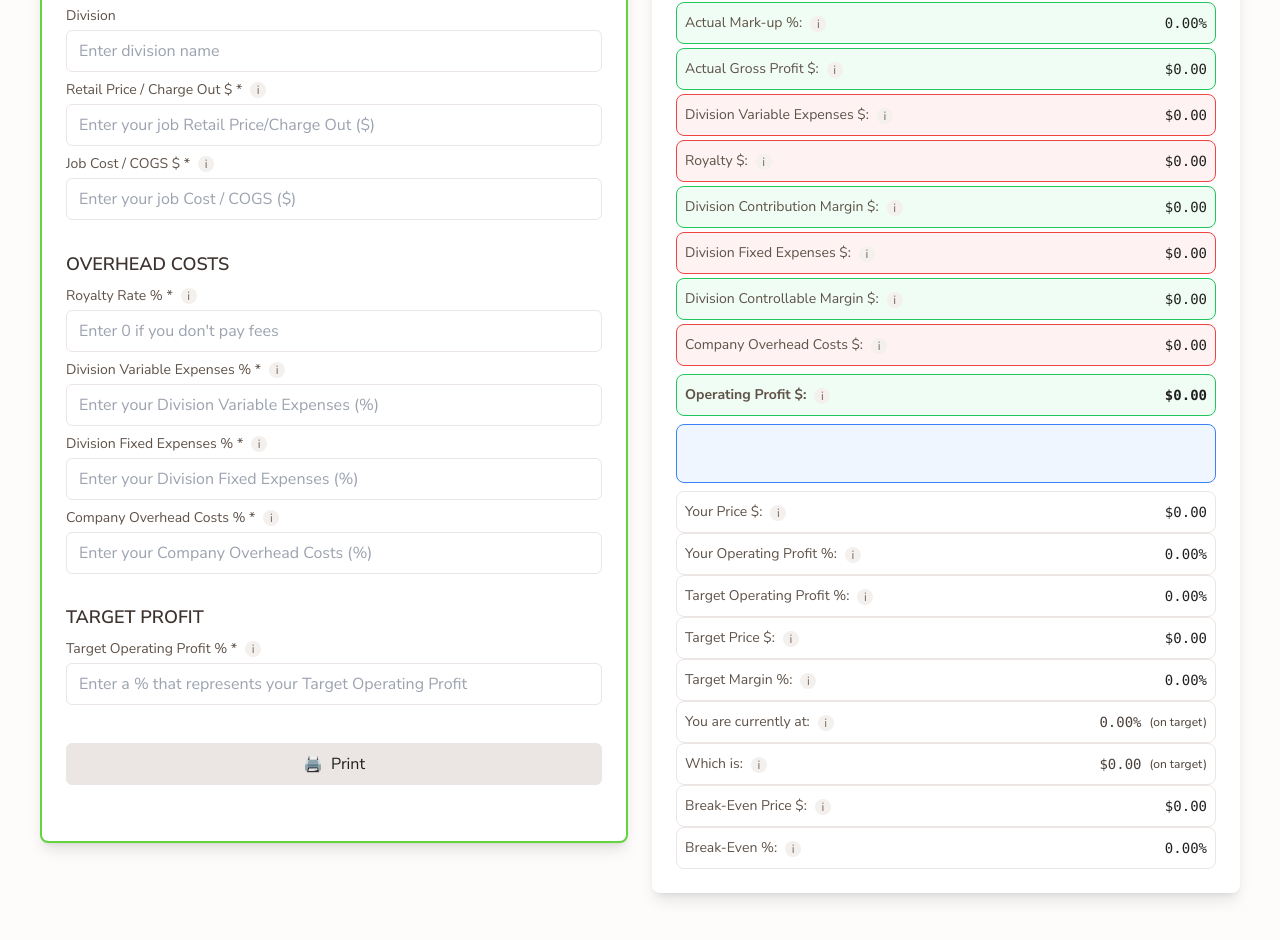
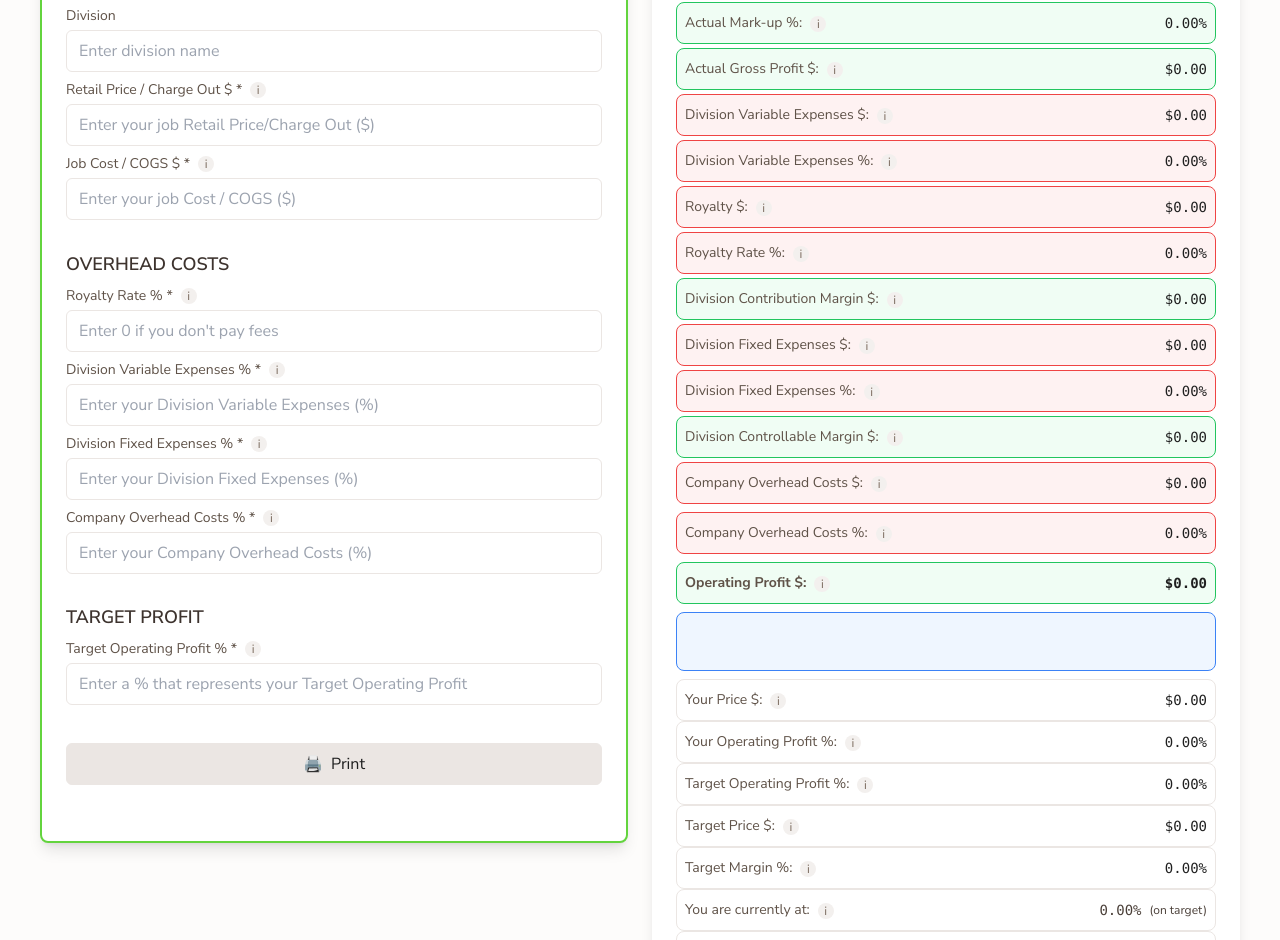
Before and after one commit to KayFernPR/Division-Calculator, a React (Vite) app: page / in a window 1280 px wide. Shown: the part 896-1836 px from the top of the page. Built offline with nearby package versions, Linux system fonts and the light colour scheme.

Commit message:
Add percentage fields for Royalty Rate, Division Variable Expenses, Division Fixed Expenses, and Company Overhead Costs in results section

```diff
--- a/src/components/Calculator.jsx
+++ b/src/components/Calculator.jsx
@@ -529,10 +529,18 @@ const Calculator = () => {
               <span class="field-value">${formatCurrency(results.divisionVariableExpensesDollars || 0)}</span>
             </div>
             <div class="field">
+              <span class="field-label">Division Variable Expenses %:</span>
+              <span class="field-value">${formatPercentage(parseFloat(formData.divisionVariableExpenses) || 0)}</span>
+            </div>
+            <div class="field">
               <span class="field-label">Royalty $:</span>
               <span class="field-value">${formatCurrency(results.royaltyDollars || 0)}</span>
             </div>
             <div class="field">
+              <span class="field-label">Royalty Rate %:</span>
+              <span class="field-value">${formatPercentage(parseFloat(formData.royaltyRate) || 0)}</span>
+            </div>
+            <div class="field">
               <span class="field-label">Division Contribution Margin $:</span>
               <span class="field-value">${formatCurrency(results.contributionMargin || 0)}</span>
             </div>
@@ -541,12 +549,20 @@ const Calculator = () => {
               <span class="field-value">${formatCurrency(results.divisionOverheadsDollars || 0)}</span>
             </div>
             <div class="field">
+              <span class="field-label">Division Fixed Expenses %:</span>
+              <span class="field-value">${formatPercentage(parseFloat(formData.divisionOverheads) || 0)}</span>
+            </div>
+            <div class="field">
               <span class="field-label">Division Controllable Margin $:</span>
               <span class="field-value">${formatCurrency(results.controllableMargin || 0)}</span>
             </div>
             <div class="field">
               <span class="field-label">Company Overhead Costs $:</span>
               <span class="field-value">${formatCurrency(results.companyOverheadsDollars || 0)}</span>
+            </div>
+            <div class="field">
+              <span class="field-label">Company Overhead Costs %:</span>
+              <span class="field-value">${formatPercentage(parseFloat(formData.companyOverheads) || 0)}</span>
             </div>
             <div class="field">
               <span class="field-label">Operating Profit $:</span>
@@ -1185,6 +1201,21 @@ const Calculator = () => {
                   <span className="font-mono text-sm">{formatCurrency(results.divisionVariableExpensesDollars)}</span>
             </div>
 
+                {/* Division Variable Expenses % */}
+                <div className="flex justify-between items-center p-2 border border-red-500 bg-red-50 rounded-lg mb-1" style={{borderWidth: '0.5px'}}>
+                  <div className="flex items-center gap-2">
+                    <span className="text-sm font-medium text-neutral-700 ">Division Variable Expenses %:</span>
+                <div className="relative group">
+                      <span className="inline-flex items-center justify-center w-4 h-4 rounded-full bg-neutral-200 text-neutral-600 text-xs cursor-help">i</span>
+                      <div className="absolute bottom-full left-1/2 transform -translate-x-1/2 mb-2 px-3 py-2 bg-gray-800 text-white text-xs rounded-lg opacity-0 group-hover:opacity-100 transition-opacity duration-200 pointer-events-none z-50 max-w-xs">
+                        Variable costs that change with job volume: fuel, vehicle maintenance, job-specific supplies, temporary labor.
+                        <div className="absolute top-full left-1/2 transform -translate-x-1/2 border-4 border-transparent border-t-gray-800"></div>
+              </div>
+                </div>
+              </div>
+                  <span className="font-mono text-sm">{formatPercentage(parseFloat(formData.divisionVariableExpenses) || 0)}</span>
+            </div>
+
                 {/* Royalty $ */}
                 <div className="flex justify-between items-center p-2 border border-red-500 bg-red-50 rounded-lg mb-1" style={{borderWidth: '0.5px'}}>
                   <div className="flex items-center gap-2">
@@ -1200,6 +1231,21 @@ const Calculator = () => {
                   <span className="font-mono text-sm">{formatCurrency(results.royaltyDollars)}</span>
             </div>
 
+                {/* Royalty Rate % */}
+                <div className="flex justify-between items-center p-2 border border-red-500 bg-red-50 rounded-lg mb-1" style={{borderWidth: '0.5px'}}>
+                  <div className="flex items-center gap-2">
+                    <span className="text-sm font-medium text-neutral-700 ">Royalty Rate %:</span>
+                <div className="relative group">
+                      <span className="inline-flex items-center justify-center w-4 h-4 rounded-full bg-neutral-200 text-neutral-600 text-xs cursor-help">i</span>
+                      <div className="absolute bottom-full left-1/2 transform -translate-x-1/2 mb-2 px-3 py-2 bg-gray-800 text-white text-xs rounded-lg opacity-0 group-hover:opacity-100 transition-opacity duration-200 pointer-events-none z-50 max-w-xs">
+                        Percentage of revenue paid to franchisor, brand, or licensing fees.
+                        <div className="absolute top-full left-1/2 transform -translate-x-1/2 border-4 border-transparent border-t-gray-800"></div>
+              </div>
+                </div>
+              </div>
+                  <span className="font-mono text-sm">{formatPercentage(parseFloat(formData.royaltyRate) || 0)}</span>
+            </div>
+
                 {/* Division Contribution Margin $ */}
                 <div className="flex justify-between items-center p-2 border border-green-500 bg-green-50 rounded-lg mb-1" style={{borderWidth: '0.5px'}}>
                   <div className="flex items-center gap-2">
@@ -1230,6 +1276,21 @@ const Calculator = () => {
                   <span className="font-mono text-sm">{formatCurrency(results.divisionOverheadsDollars)}</span>
             </div>
 
+                {/* Division Fixed Expenses % */}
+                <div className="flex justify-between items-center p-2 border border-red-500 bg-red-50 rounded-lg mb-1" style={{borderWidth: '0.5px'}}>
+                  <div className="flex items-center gap-2">
+                    <span className="text-sm font-medium text-neutral-700 ">Division Fixed Expenses %:</span>
+                <div className="relative group">
+                      <span className="inline-flex items-center justify-center w-4 h-4 rounded-full bg-neutral-200 text-neutral-600 text-xs cursor-help">i</span>
+                      <div className="absolute bottom-full left-1/2 transform -translate-x-1/2 mb-2 px-3 py-2 bg-gray-800 text-white text-xs rounded-lg opacity-0 group-hover:opacity-100 transition-opacity duration-200 pointer-events-none z-50 max-w-xs">
+                        Fixed costs for your division: rent, utilities, insurance, equipment leases, permanent staff salaries.
+                        <div className="absolute top-full left-1/2 transform -translate-x-1/2 border-4 border-transparent border-t-gray-800"></div>
+              </div>
+                </div>
+              </div>
+                  <span className="font-mono text-sm">{formatPercentage(parseFloat(formData.divisionOverheads) || 0)}</span>
+            </div>
+
                 {/* Division Controllable Margin $ */}
                 <div className="flex justify-between items-center p-2 border border-green-500 bg-green-50 rounded-lg mb-1" style={{borderWidth: '0.5px'}}>
                   <div className="flex items-center gap-2">
@@ -1259,6 +1320,21 @@ const Calculator = () => {
               </div>
                   <span className="font-mono text-sm">{formatCurrency(results.companyOverheadsDollars)}</span>
                 </div>
+            </div>
+
+                {/* Company Overhead Costs % */}
+                <div className="flex justify-between items-center p-2 border border-red-500 bg-red-50 rounded-lg mb-1" style={{borderWidth: '0.5px'}}>
+                  <div className="flex items-center gap-2">
+                    <span className="text-sm font-medium text-neutral-700 ">Company Overhead Costs %:</span>
+                <div className="relative group">
+                      <span className="inline-flex items-center justify-center w-4 h-4 rounded-full bg-neutral-200 text-neutral-600 text-xs cursor-help">i</span>
+                      <div className="absolute bottom-full left-1/2 transform -translate-x-1/2 mb-2 px-3 py-2 bg-gray-800 text-white text-xs rounded-lg opacity-0 group-hover:opacity-100 transition-opacity duration-200 pointer-events-none z-50 max-w-xs">
+                        Corporate overhead costs: administrative staff, office rent, accounting, legal, marketing, executive salaries.
+                        <div className="absolute top-full left-1/2 transform -translate-x-1/2 border-4 border-transparent border-t-gray-800"></div>
+              </div>
+                </div>
+              </div>
+                  <span className="font-mono text-sm">{formatPercentage(parseFloat(formData.companyOverheads) || 0)}</span>
             </div>
 
                 {/* GROUP 2: Net Profit - with increased spacing */}
```
